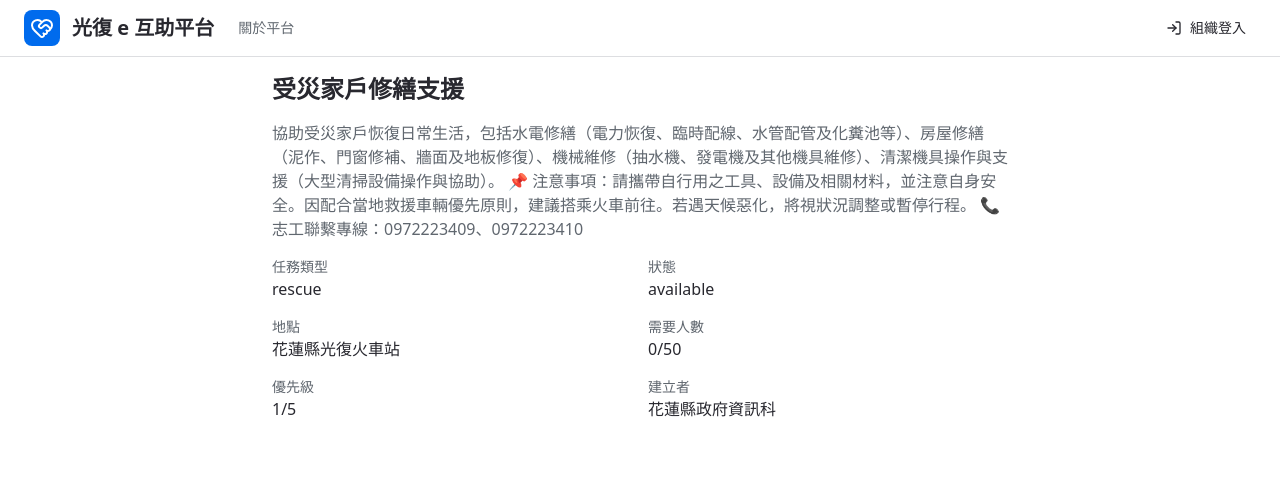
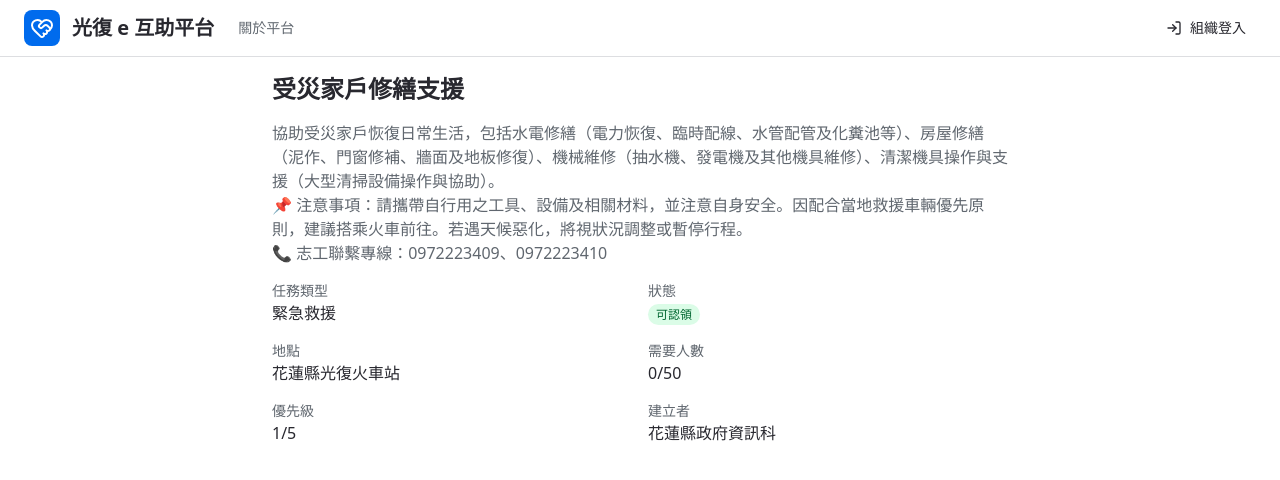
Before and after one commit to awtw/e-cooperative, a Next.js app: page /tasks/task_001 in a window 1280 px wide. Shown: the top 480 px of the page. Built offline with nearby package versions, Linux system fonts and the light colour scheme; no server answers.

Commit message:
fix: 任務類型和狀態修正為中文

```diff
--- a/src/app/tasks/[taskId]/page.tsx
+++ b/src/app/tasks/[taskId]/page.tsx
@@ -1,5 +1,42 @@
 // 單筆案件詳細頁面
 import { mockData } from "@/components/task/data";
+import { TaskStatus, TaskType } from "@/types/task";
+
+const getTaskTypeLabel = (type: TaskType) => {
+  switch (type) {
+    case "cleanup":
+      return "環境清理";
+    case "rescue":
+      return "緊急救援";
+    case "supply_delivery":
+      return "物資配送";
+    case "medical_aid":
+      return "醫療支援";
+    case "shelter_support":
+      return "收容支援";
+    default:
+      return type;
+  }
+};
+
+const getStatusBadge = (status: TaskStatus) => {
+  switch (status) {
+    case "pending":
+      return "bg-yellow-100 text-yellow-800";
+    case "available":
+      return "bg-green-100 text-green-800";
+    case "claimed":
+      return "bg-blue-100 text-blue-800";
+    case "in_progress":
+      return "bg-purple-100 text-purple-800";
+    case "completed":
+      return "bg-gray-100 text-gray-800";
+    case "cancelled":
+      return "bg-red-100 text-red-800";
+    default:
+      return "bg-gray-100 text-gray-800";
+  }
+};
 
 export default async function TaskDetailRoute({
   params,
@@ -16,15 +53,26 @@ export default async function TaskDetailRoute({
   return (
     <div className="container mx-auto px-4 py-4 max-w-3xl space-y-4">
       <h1 className="text-2xl font-bold">{task.title}</h1>
-      <p className="text-muted-foreground">{task.description}</p>
+      <p className="text-muted-foreground whitespace-pre-wrap">
+        {task.description}
+      </p>
       <div className="grid grid-cols-1 sm:grid-cols-2 gap-4">
         <div>
           <div className="text-sm text-muted-foreground">任務類型</div>
-          <div>{task.task_type}</div>
+          <div>{getTaskTypeLabel(task.task_type)}</div>
         </div>
         <div>
           <div className="text-sm text-muted-foreground">狀態</div>
-          <div>{task.status}</div>
+          <span
+            className={`px-2 py-0.5 text-xs rounded-full ${getStatusBadge(task.status)}`}
+          >
+            {task.status === "pending" && "待審核"}
+            {task.status === "available" && "可認領"}
+            {task.status === "claimed" && "已認領"}
+            {task.status === "in_progress" && "進行中"}
+            {task.status === "completed" && "已完成"}
+            {task.status === "cancelled" && "已取消"}
+          </span>
         </div>
         <div>
           <div className="text-sm text-muted-foreground">地點</div>
```
